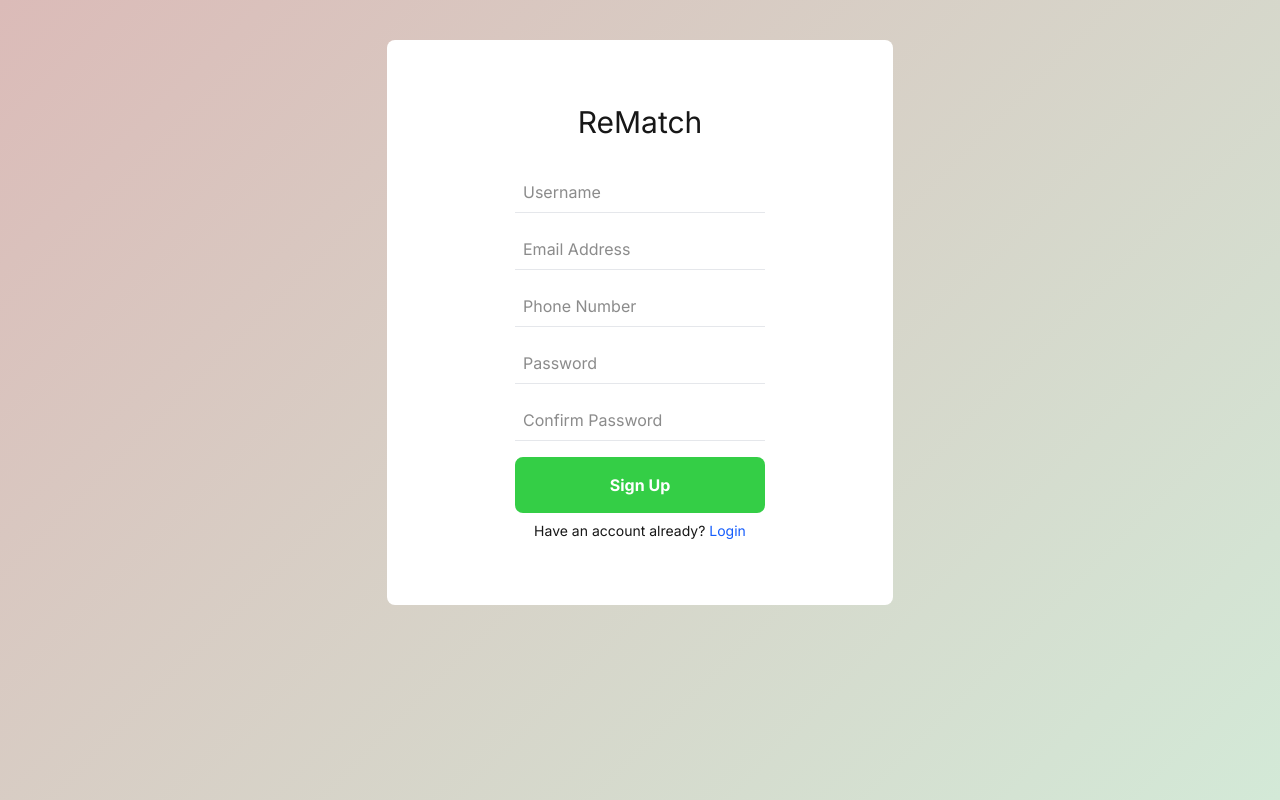
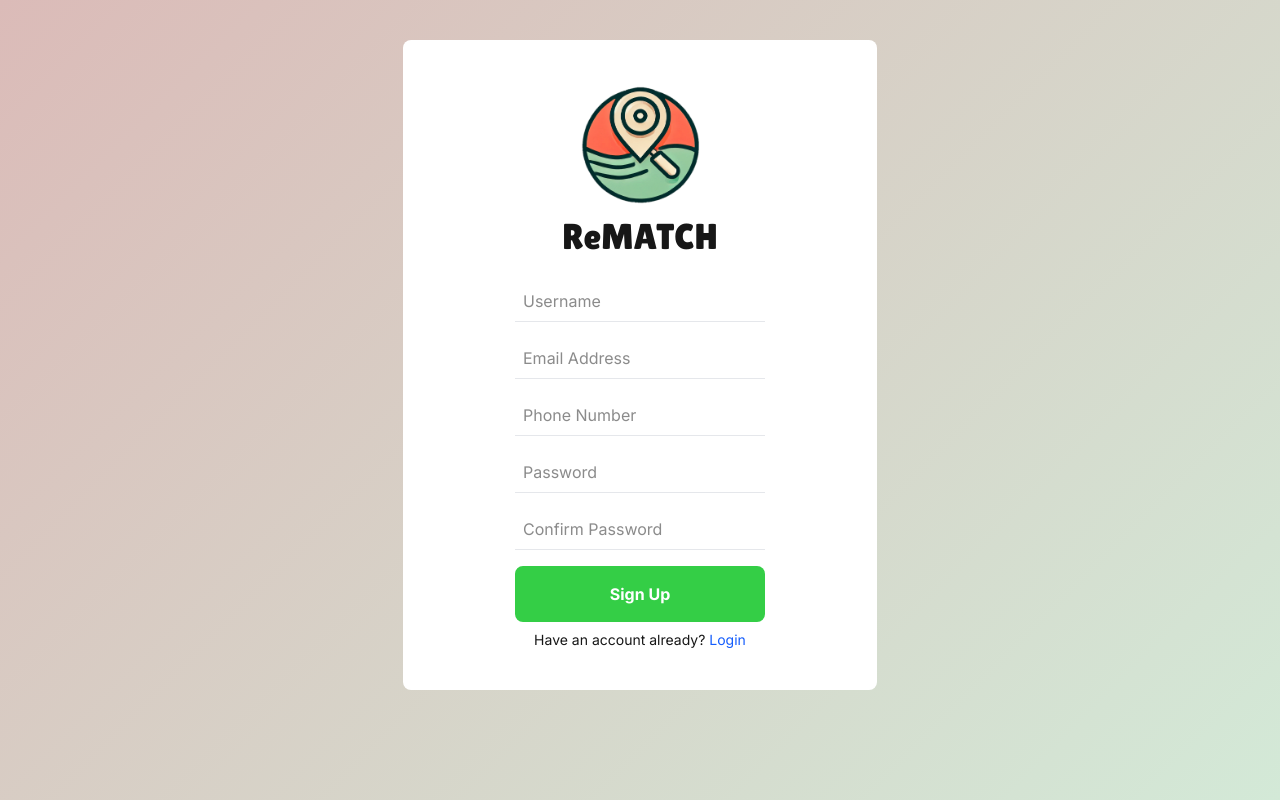
Before and after one commit to JonBabao/rematch, a Next.js app: page /auth/register in a window 1280 px wide. Built offline with nearby package versions, Linux system fonts and the light colour scheme; no server answers.

Commit message:
Update UI for Register.tsx

```diff
--- a/src/app/components/Register.tsx
+++ b/src/app/components/Register.tsx
@@ -4,6 +4,7 @@ import React, { useState } from 'react';
 import GreenButton from '../styles/greenButton';
 import Link from 'next/link';
 import { createClient } from "../../../utils/supabase/client";
+import Logo from '../../../public/images/rematch.png'
 
 const Register: React.FC = () => {
     const supabase = createClient();
@@ -63,10 +64,14 @@ const Register: React.FC = () => {
 
     return (
         <div className="flex flex-col items-center justify-center w-full mt-10">
-            <div className="flex flex-col bg-white mx-10 px-32 py-16 w-[80vw] lg:w-auto rounded-lg justify-center items-center ">
-                <h1 className="caveatBrush text-3xl text-center w-[70vw] lg:w-full">ReMatch</h1>
+            <div className="flex flex-col bg-white mx-10 px-28 py-10 w-[80vw] lg:w-auto rounded-lg justify-center items-center ">
+                <img
+                    src={Logo.src}
+                    className="w-32 mb-2"
+                />
+                <h1 className="lilitaOne text-4xl">ReMATCH</h1>
 
-                <form onSubmit={handleSubmit} className="flex flex-col gap-4 mt-8 w-[70vw] lg:w-full">
+                <form onSubmit={handleSubmit} className="flex flex-col gap-4 mt-6 w-[70vw] lg:w-full">
                     <input
                         type="text"
                         value={username}
@@ -119,7 +124,7 @@ const Register: React.FC = () => {
                 <div className="flex flex-row text-sm mt-2 w-[70vw] lg:w-full text-center items-center justify-center">
                     <p>Have an account already?&nbsp;</p>
                     <Link href="/auth/login">
-                        <button type="button" className="text-sm text-blue-600 hover:text-blue-800">
+                        <button type="button" className="text-sm text-blue-600 hover:text-blue-800 cursor-pointer">
                             Login
                         </button>
                     </Link>
```
